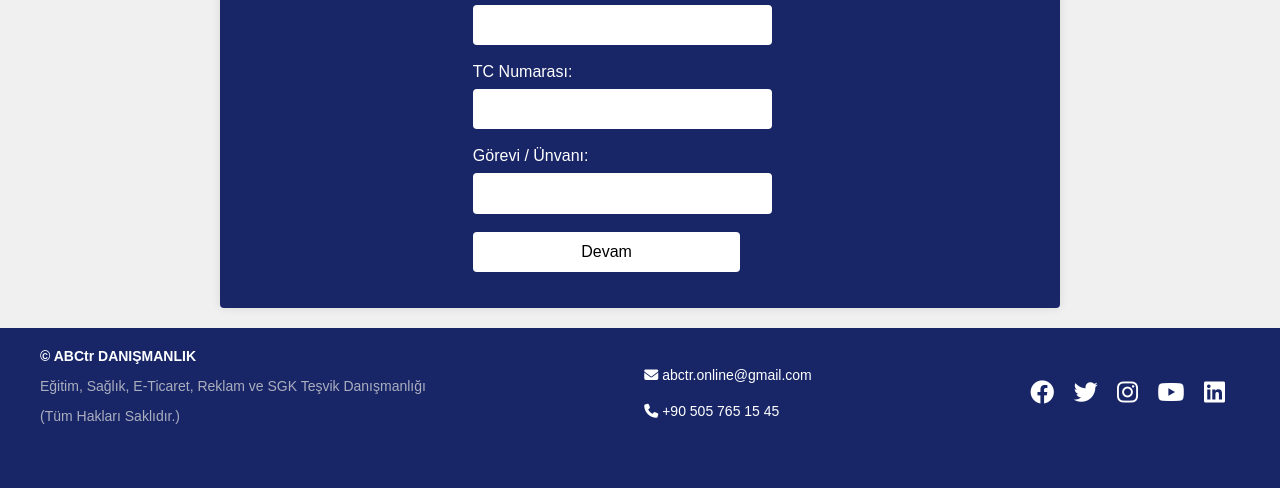
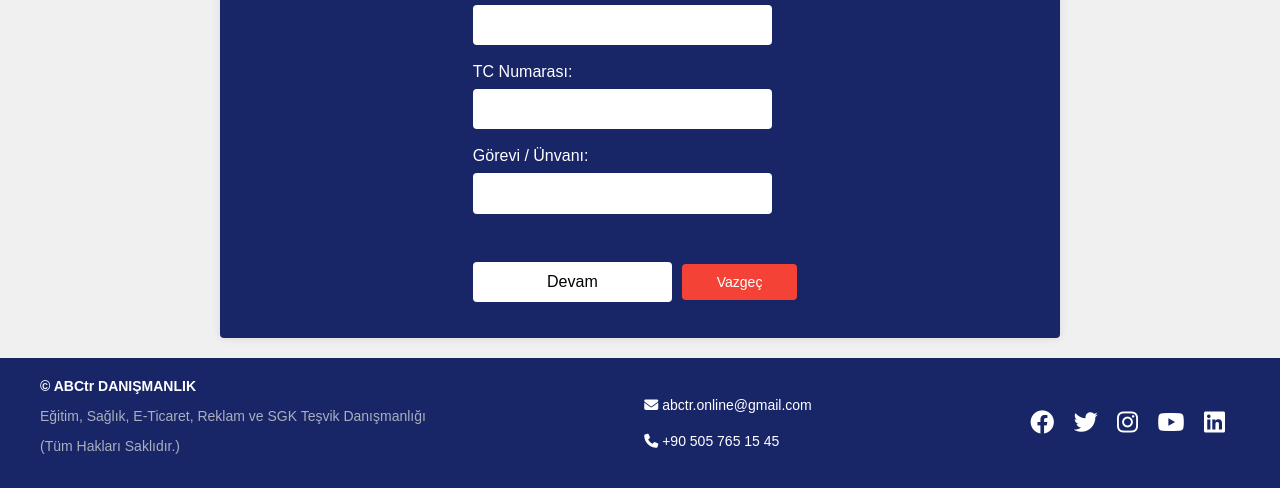
Before and after one commit to kaankanat/abctr, a Flask app: page /company_info_form in a window 1280 px wide. Shown: the part 1269-1757 px from the top of the page. Before the commit the page ends 1693 px from the top, so only its background shows below. Run offline with Flask 3, Linux system fonts and the light colour scheme.

Commit message:
iş yeri bilgilerine vazgeç tuşu ekledim

```diff
--- a/templates/company_info_form.html
+++ b/templates/company_info_form.html
@@ -69,7 +69,10 @@
             <label for="representative_title">Görevi / Ünvanı:</label>
             <input type="text" id="representative_title" name="representative_title" required><br><br>
 
-            <input type="submit" value="Devam">
+            <div class="button-container">
+                <input type="submit" value="Devam" class="button custom-primary-button">
+                <a href="{{ url_for('dashboard') }}" class="button cancel-button">Vazgeç</a>
+            </div>
         </form>
 
     </div>
```
Also changed, not shown: instance/person.db.
